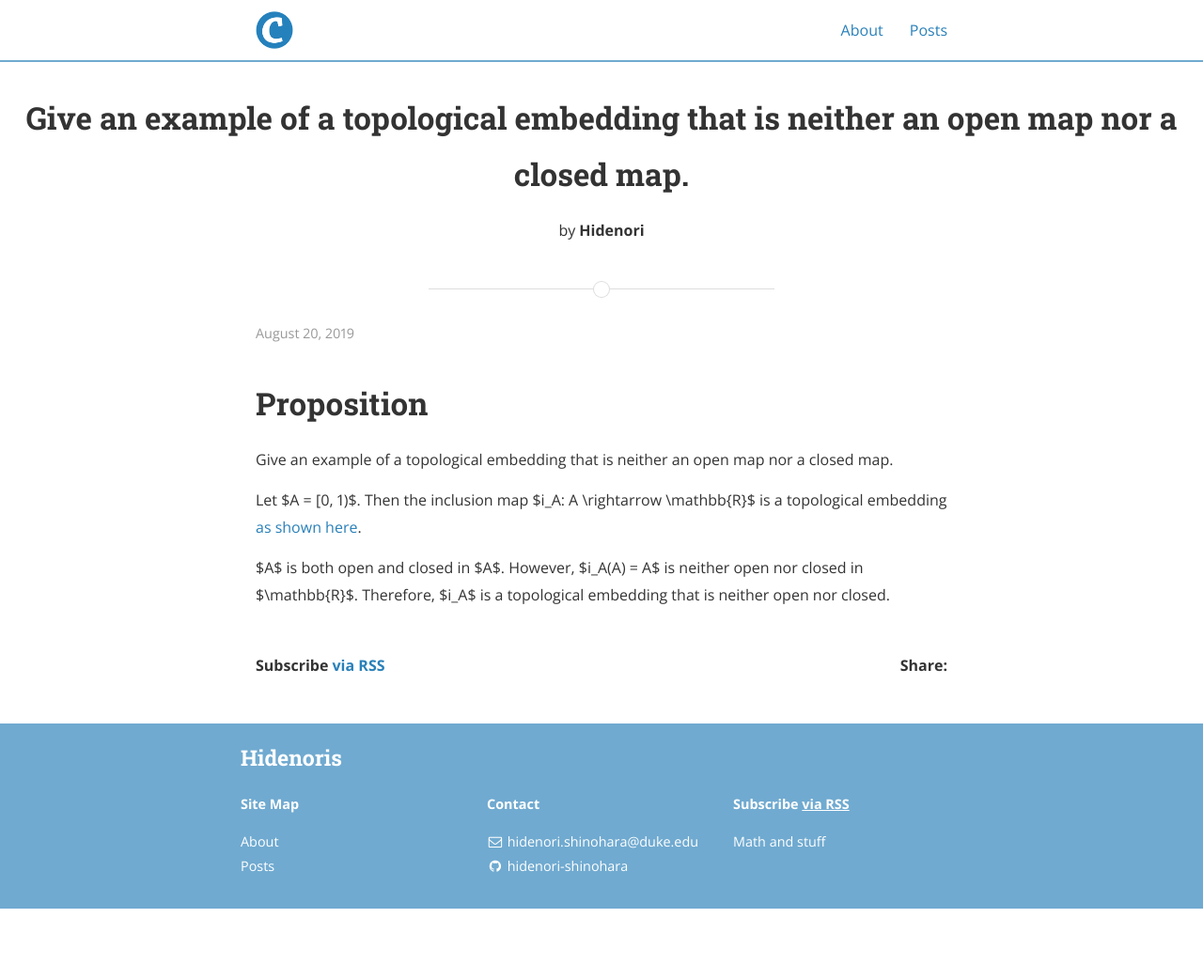
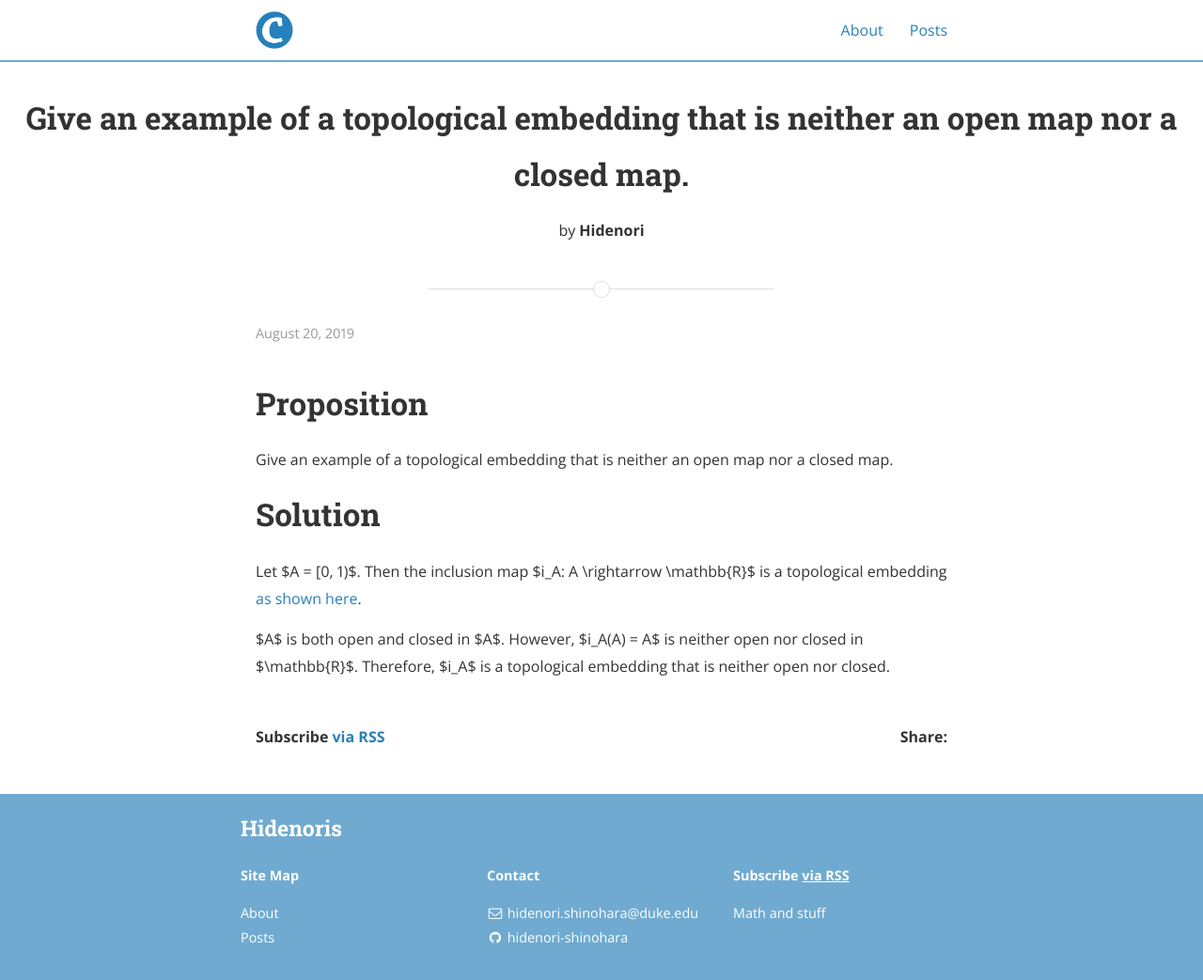
Before and after one commit to hidenori-shinohara/hidenori-shinohara.github.io, a Jekyll site: the page built from _posts/introduction_to_topological_manifolds/chapter3/2019-08-20-topological-embedding-neither-open-nor-closed-ex-3-17.md, in a window 1280 px wide. Shown: the whole page at 94% size. Built offline with Jekyll 4.4.1, drawn with Linux system fonts in a browser that asks for light colours; nearby versions of some CDN libraries; before the commit the page ends 967 px from its top, so only the background shows below that.

Commit message:
Update 2019-08-20-topological-embedding-neither-open-nor-closed-ex-3-17.md

```diff
--- a/_posts/introduction_to_topological_manifolds/chapter3/2019-08-20-topological-embedding-neither-open-nor-closed-ex-3-17.md
+++ b/_posts/introduction_to_topological_manifolds/chapter3/2019-08-20-topological-embedding-neither-open-nor-closed-ex-3-17.md
@@ -8,6 +8,7 @@ author: Hidenori
 # Proposition
 Give an example of a topological embedding that is neither an open map nor a closed map.
 
+# Solution
 Let $A = [0, 1)$.
 Then the inclusion map $i_A: A \rightarrow \mathbb{R}$ is a topological embedding [as shown here]({{ site.baseurl }}{% post_url /introduction_to_topological_manifolds/chapter3/2019-08-20-inclusion-map-topological-embedding-ex-3-13%}).
 
```
